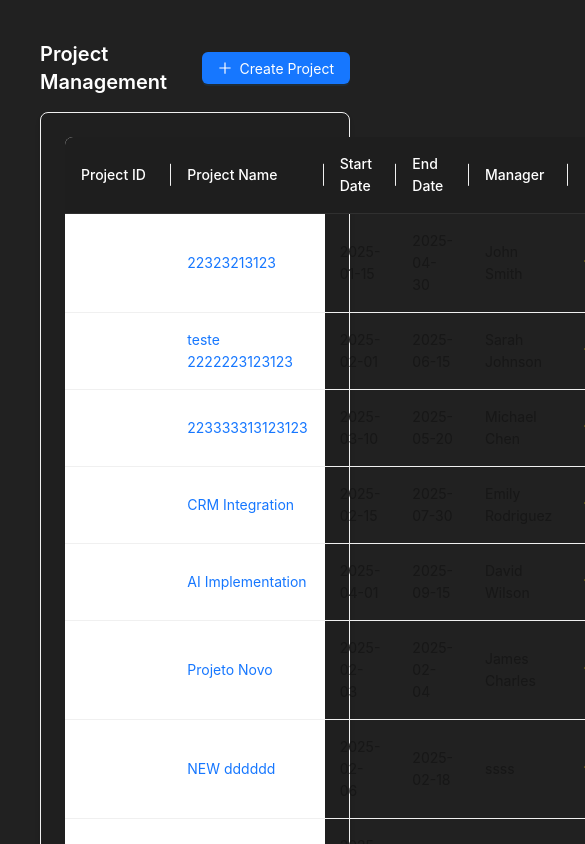
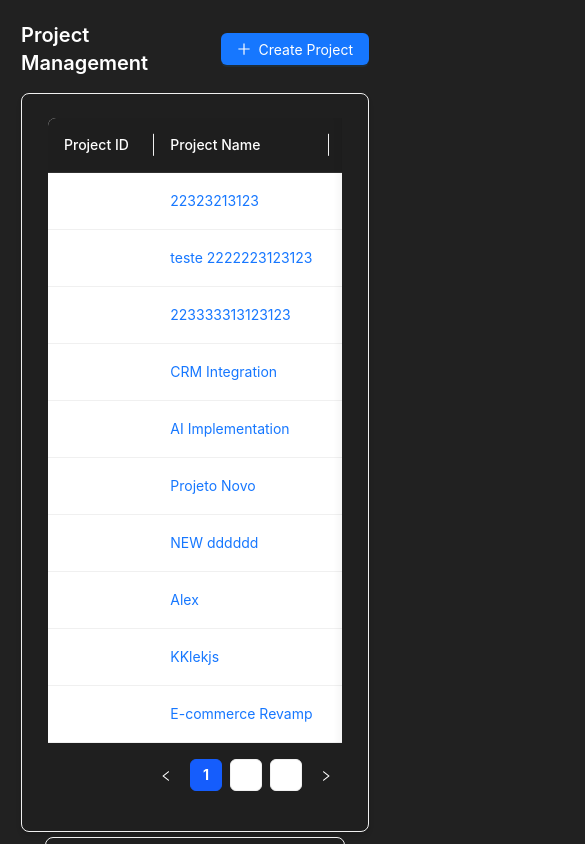
Before and after one commit to andre26z/tablecrud, a Next.js app: page / in a window 390 px wide. Shown: the top 844 px of the page, 585 px wide, since content can reach past the window. Built offline with nearby package versions, Linux system fonts and the light colour scheme; data requests are answered from the project's data file.

Commit message:
table responsivness fix

```diff
--- a/src/app/(main)/page.tsx
+++ b/src/app/(main)/page.tsx
@@ -27,7 +27,7 @@ export default function HomePage() {
   };
 
   return (
-    <Content style={{ padding: 24 }}>
+    <Content style={{ padding: 5 }}>
       <div
         style={{
           display: 'flex',
--- a/src/app/components/DataTable.tsx
+++ b/src/app/components/DataTable.tsx
@@ -59,10 +59,10 @@ const DataTable: React.FC<DataTableProps> = ({ data, loading }) => {
 
   const columns: TableProps<ProjectType>['columns'] = [
     {
-      title: 'Project ID',  // New Column
+      title: 'Project ID',
       dataIndex: 'projectId',
       key: 'projectId',
-      render: (text) => <span className="text-white">{text}</span>, // Ensure white text
+      render: (text) => <span className="text-white">{text}</span>,
     },
     {
       title: 'Project Name',
@@ -95,6 +95,7 @@ const DataTable: React.FC<DataTableProps> = ({ data, loading }) => {
     {
       title: '',
       key: 'favorite',
+      width: 50,
       render: (_, record) => (
         <div
           onClick={(e) => {
@@ -104,7 +105,7 @@ const DataTable: React.FC<DataTableProps> = ({ data, loading }) => {
           className="cursor-pointer"
         >
           {favorites[record.key] ? (
-            <StarFilled style={{ color: '#FFD700' }} /> // **Always Yellow Star**
+            <StarFilled style={{ color: '#FFD700' }} />
           ) : (
             <StarOutlined className="text-gray-400" />
           )}
@@ -114,6 +115,7 @@ const DataTable: React.FC<DataTableProps> = ({ data, loading }) => {
     {
       title: '',
       key: 'action',
+      width: 80,
       render: (_, record) => (
         <Space>
           <a
@@ -137,15 +139,18 @@ const DataTable: React.FC<DataTableProps> = ({ data, loading }) => {
       <div className="mt-3 text-[var(--foreground)]">Loading projects...</div>
     </div>
   ) : (
-    <div className="w-full">
+    <div className="mx-0.5 w-[calc(100%-4px)]">
       {contextHolder}
+      <div className="w-full overflow-x-auto">
         <Table
           columns={columns}
           dataSource={data}
           rowKey="key"
           pagination={{ pageSize: 10 }}
           className="custom-dark-table"
+          scroll={{ x: 'max-content' }}
         />
+      </div>
     </div>
   );
 };
```
Lines whose indentation alone changed are shown as unchanged.
